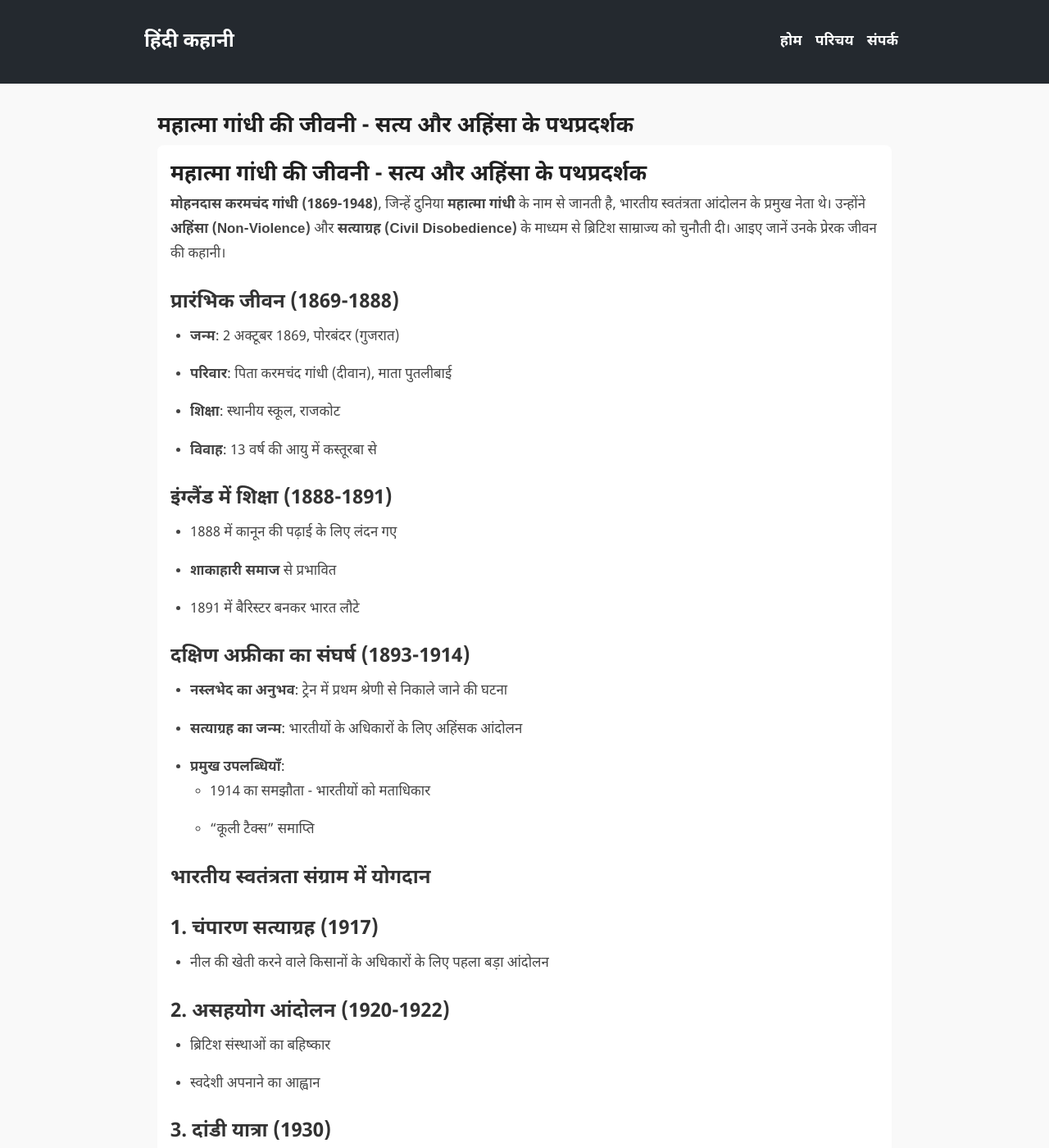
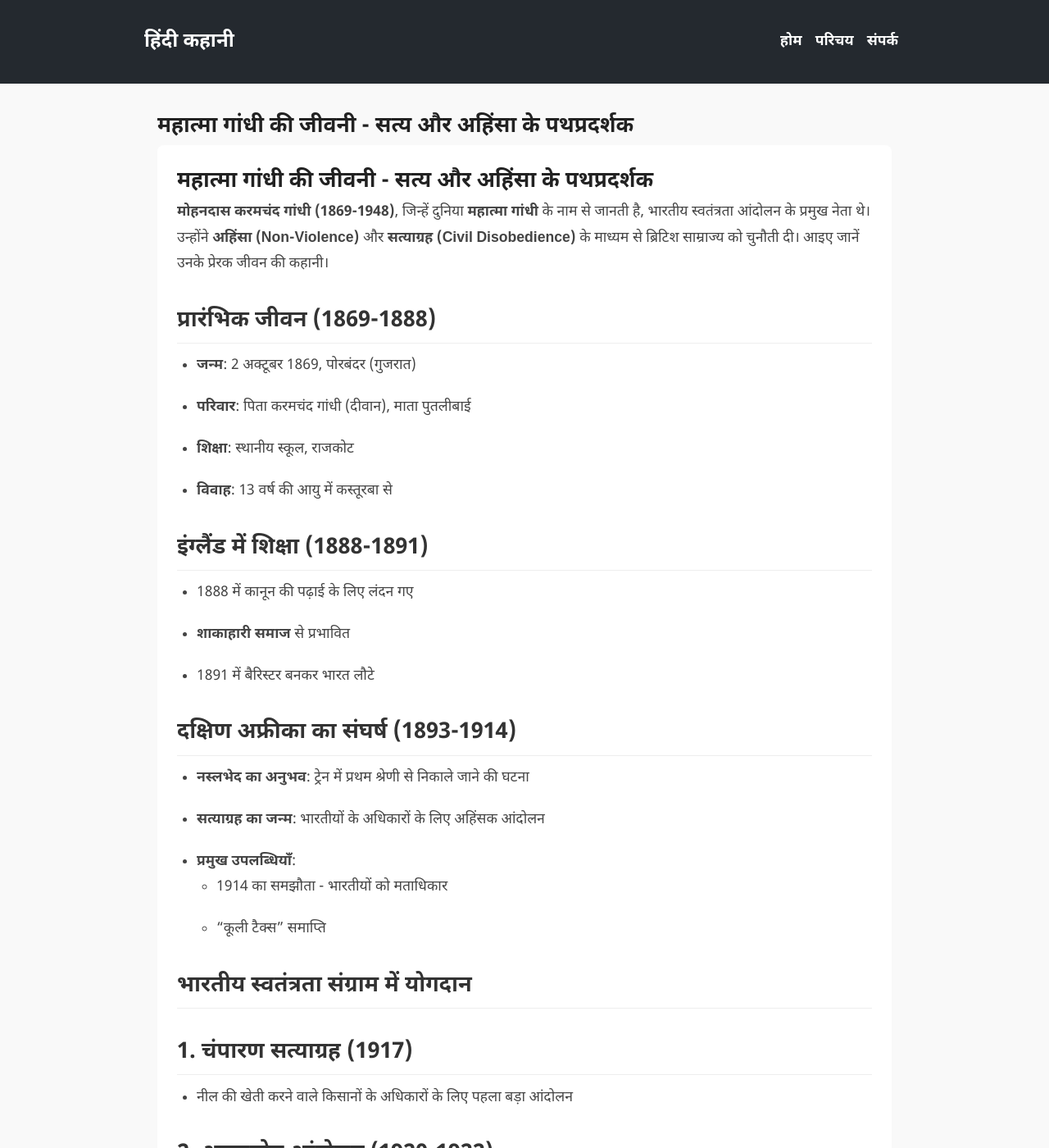
Before and after one commit to hindikahani/hindikahani.github.io, a Jekyll site: the page built from _posts/2025-05-09-mahatma-gandhi-biography.md, in a window 1280 px wide and 1400 px high. Shown: the whole window at 82% size. Built offline with Jekyll 4.4.1, drawn with Linux system fonts in a browser that asks for light colours.

Commit message:
Update style.css

```diff
--- a/assets/css/style.css
+++ b/assets/css/style.css
@@ -179,70 +179,82 @@ nav a:hover {
 }
 
 /* Single Post Page Styles */
+.post-wrapper {
+  padding: 1rem;
+}
+
 .post-content {
-  padding: 1rem;
   background: white;
   border-radius: 8px;
   margin-bottom: 2rem;
+  padding: 1.5rem; /* Increased padding for better readability */
 }
 
 .post-title {
-  font-size: 2rem;
-  margin-bottom: 1rem;
+  font-size: 2.2rem; /* Slightly larger title */
+  margin-bottom: 0.8rem;
   color: #333;
+  border-bottom: 2px solid #eee; /* Added a subtle bottom border */
+  padding-bottom: 0.5rem;
 }
 
 .post-meta {
-  font-size: 0.85rem;
+  font-size: 0.9rem;
   color: #777;
-  margin-bottom: 1rem;
+  margin-bottom: 1.5rem;
   font-style: italic;
 }
 
 .post-content p,
 .post-content li {
-  font-size: 1.05rem;
+  font-size: 1.1rem;
   line-height: 1.8;
   color: #444;
-  margin-bottom: 1rem;
+  margin-bottom: 1.2rem;
 }
 
 .post-content h2,
 .post-content h3,
 .post-content h4 {
-  font-size: 1.5rem;
+  font-size: 1.7rem;
   color: #333;
-  margin-top: 1.5rem;
-  margin-bottom: 0.5rem;
+  margin-top: 2rem;
+  margin-bottom: 0.7rem;
+  border-bottom: 1px solid #eee; /* Added subtle border to headings */
+  padding-bottom: 0.3rem;
 }
 
 .post-content ul,
 .post-content ol {
   margin-left: 1.5rem;
-  margin-bottom: 1rem;
+  margin-bottom: 1.2rem;
 }
 
 /* Mobile responsiveness for post content */
 @media (max-width: 600px) {
-  .post-title {
-    font-size: 1.75rem;
+  .post-wrapper {
+    padding: 0.8rem;
   }
 
   .post-content {
-    padding: 0.8rem;
+    padding: 1rem;
+  }
+
+  .post-title {
+    font-size: 1.9rem;
   }
 
   .post-content p,
   .post-content li {
-    font-size: 1rem;
+    font-size: 1.05rem;
     line-height: 1.7;
   }
 
   .post-content h2,
   .post-content h3,
   .post-content h4 {
-    font-size: 1.3rem;
-    margin-top: 1.2rem;
+    font-size: 1.5rem;
+    margin-top: 1.5rem;
   }
 }
 
```
